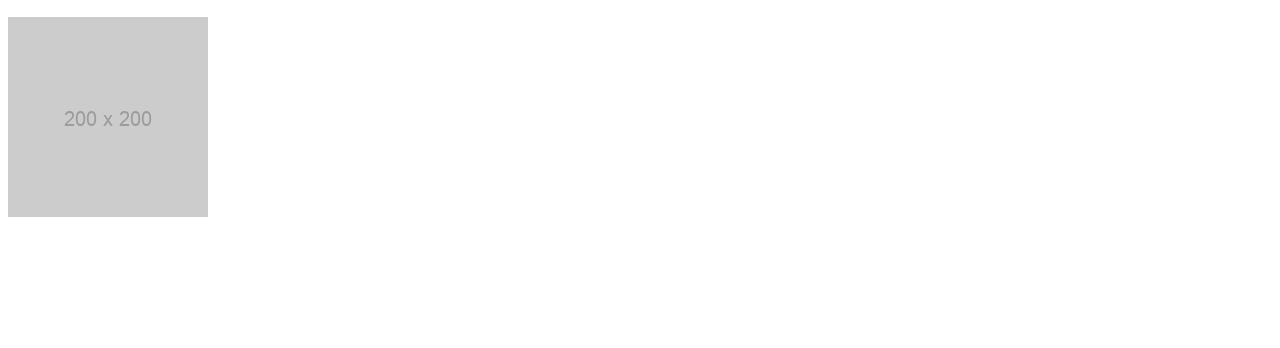
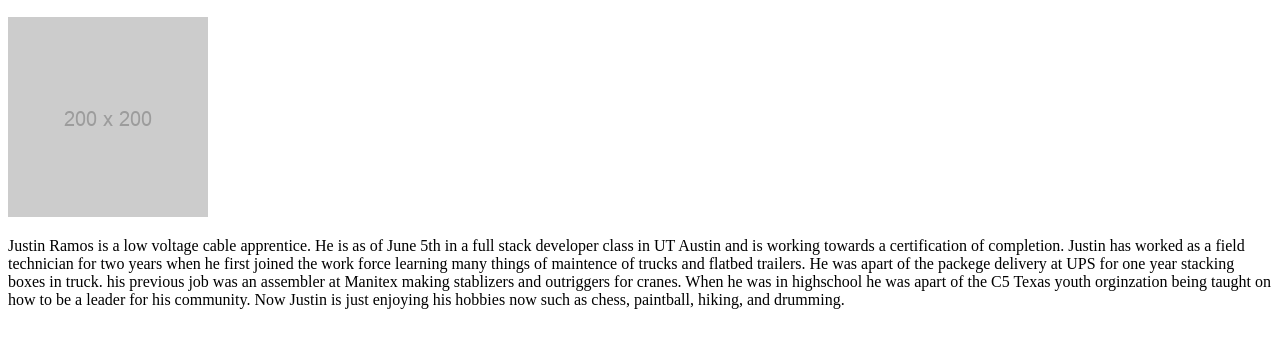
Before and after one commit to JR728/justinr-biography, a plain HTML site: page index.html in a window 1280 px wide. Shown: the part 110-458 px from the top of the page. Drawn offline with Linux system fonts and the light colour scheme.

Commit message:
added paragraph

```diff
--- a/index.html
+++ b/index.html
@@ -16,6 +16,7 @@
      <section>
         <h2>Justin Ramos</h2>
         <img src="./assets/200.png" alt="Place holder image"/>
+        <p>Justin Ramos is a low voltage cable apprentice. He is as of June 5th in a full stack developer class in UT Austin and is working towards a certification of completion. Justin has worked as a field technician for two years when he first joined the work force learning many things of maintence of trucks and flatbed trailers. He was apart of the packege delivery at UPS for one year stacking boxes in truck. his previous job was an assembler at Manitex making stablizers and outriggers for cranes. When he was in highschool he was apart of the C5 Texas youth orginzation being taught on how to be a leader for his community. Now Justin is just enjoying his hobbies now such as chess, paintball, hiking, and drumming.</p>
      </section>
     </main>
   </body>
```
